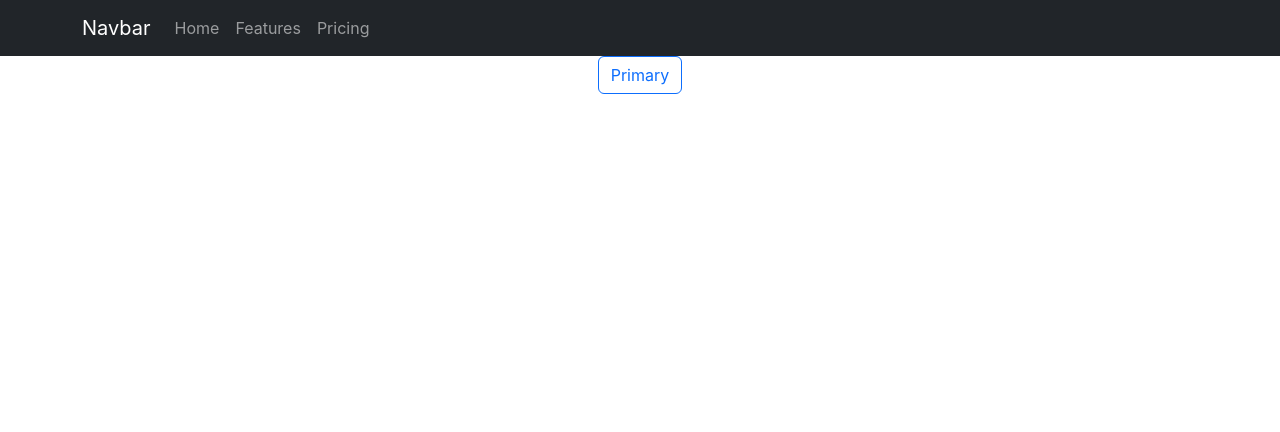
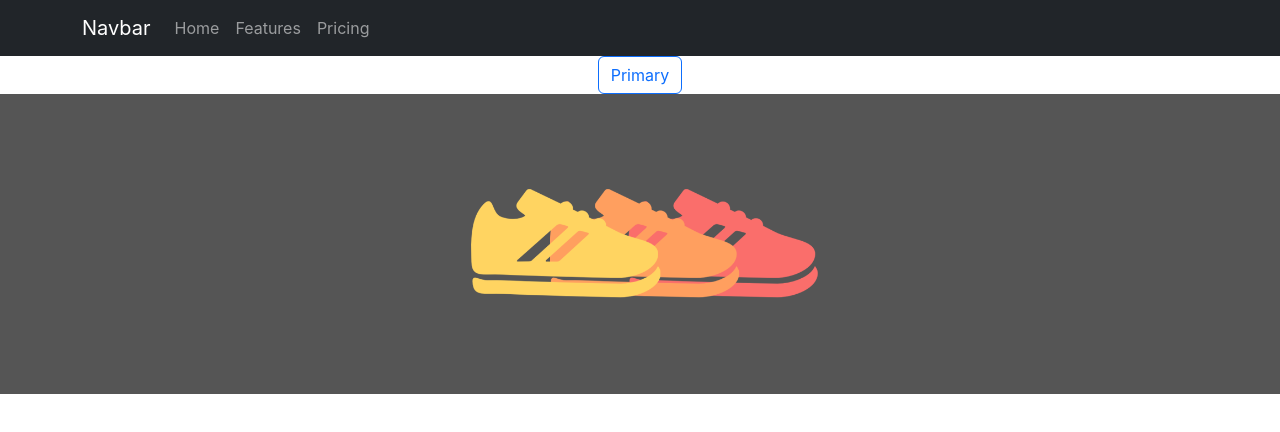
Before and after one commit to ByeonghwiJeong/react_bootstrap, a React (Create React App) app: page / in a window 1280 px wide. Shown: the top 432 px of the page. Built offline with nearby package versions, Linux system fonts and the light colour scheme.

Commit message:
feat : background-img in CSS

```diff
--- a/src/App.css
+++ b/src/App.css
@@ -1,3 +1,10 @@
+.main-bg {
+  height: 300px;
+  background-image: url("./bg.png");
+  background-size: cover;
+  background-position: center;
+}
+
 .App {
   text-align: center;
 }
--- a/src/App.js
+++ b/src/App.js
@@ -15,6 +15,7 @@ function App() {
         </Container>
       </Navbar>
       <Button variant="outline-primary">Primary</Button>
+      <div className="main-bg"></div>
     </div>
   );
 }
```
Also changed, not shown: src/bg.png (added).
